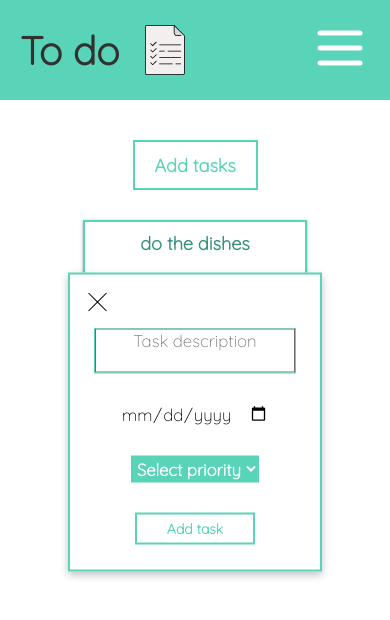
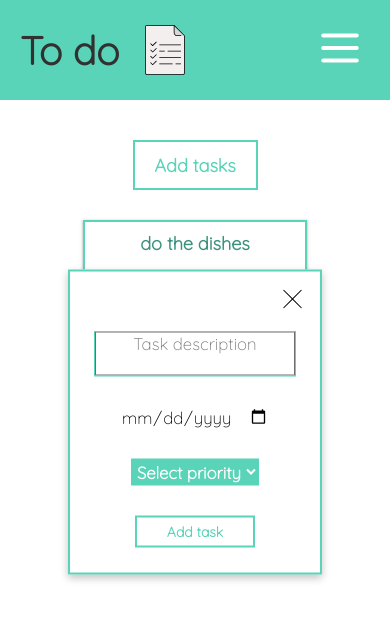
Before and after one commit to KawalaE/To-do, a website built with webpack: page dist/index.html in a window 390 px wide. Both pictures are taken after a click on the button "Add tasks". Built offline with nearby package versions, Linux system fonts and the light colour scheme.

Commit message:
Place close button on modal on the right side

```diff
--- a/src/style.css
+++ b/src/style.css
@@ -104,6 +104,10 @@ body{
     box-shadow: rgba(0, 0, 0, 0.24) 0px 3px 8px;
     padding:15px;
 }
+.main-content .task-display .task-modal::backdrop{
+    background: rgb(109, 109, 109);
+    opacity: .4;
+}
 input[type=text],.text-area{
     border: 1px solid rgb(109, 109, 109);
     font-size: 1.5em;
@@ -139,6 +143,11 @@ input[type=text]:focus, .text-area:focus {
     width: 25px;
     height: 25px;
     cursor: pointer;
+    display: flex;
+    justify-content: flex-end;
+    margin-left: auto;
+    margin-right: 0;
+    margin-bottom: 10px;
 }
 .close-btn:hover{
     transform: scale(120%);
@@ -347,4 +356,8 @@ input[type=checkbox]{
         width: 50px;
         height: 50px;
     }
+    .hamburger{
+        width: 60px;
+        height: 50px;
+    }
 }
```
Also changed, not shown: dist/bundle.js, src/modules/DOM.js (line endings or trailing spaces).
